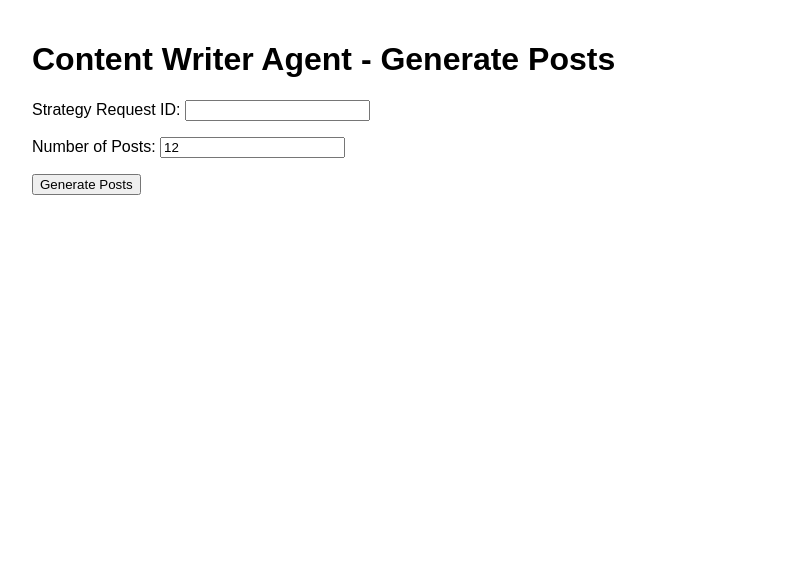
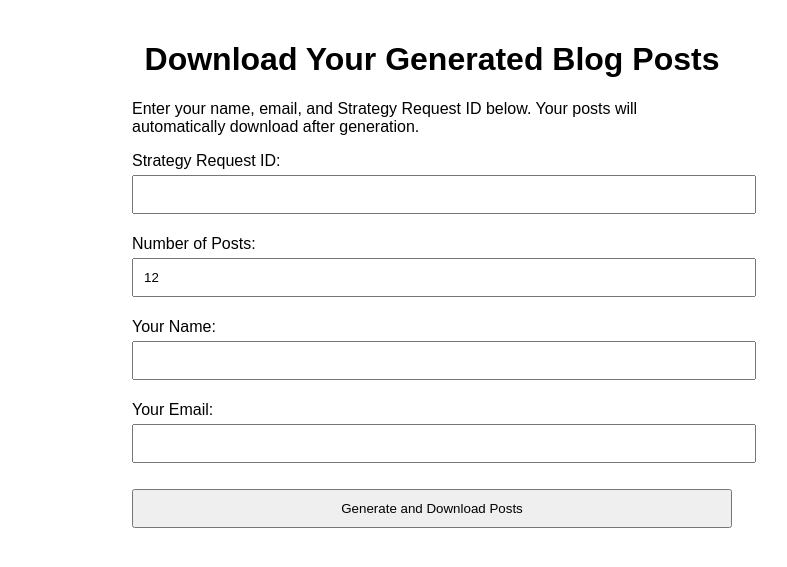
Before and after one commit to techwithwayne/content-strategy-generator-agent, a Django app: page /writer/generate-posts/ in a window 1280 px wide. Shown: the top 567 px of the page, without its empty margins (208-995 px from the left). Run offline with Django 5.2, Linux system fonts and the light colour scheme.

Commit message:
Finalize AI Agents system with .docx export

```diff
--- a/content_writer_agent/forms.py
+++ b/content_writer_agent/forms.py
@@ -3,3 +3,5 @@ from django import forms
 class GeneratePostsForm(forms.Form):
     strategy_id = forms.IntegerField(label="Strategy Request ID")
     number_of_posts = forms.IntegerField(label="Number of Posts", initial=12)
+    name = forms.CharField(label="Your Name", max_length=100)
+    email = forms.EmailField(label="Your Email")
--- a/content_writer_agent/templates/content_writer_agent/generate_posts.html
+++ b/content_writer_agent/templates/content_writer_agent/generate_posts.html
@@ -1,33 +1,20 @@
 <!DOCTYPE html>
 <html>
 <head>
-    <title>Content Writer Agent - Generate Posts</title>
+    <title>Download Your Generated Blog Posts</title>
     <style>
-        body { font-family: sans-serif; max-width: 800px; margin: auto; padding: 20px; }
-        .post { border: 1px solid #ddd; padding: 10px; margin: 10px 0; background: #fafafa; }
-        .post h2 { margin-top: 0; }
+        body { font-family: sans-serif; max-width: 600px; margin: auto; padding: 20px; }
+        input, button { width: 100%; padding: 10px; margin: 5px 0; }
+        h1 { text-align: center; }
     </style>
 </head>
 <body>
-    <h1>Content Writer Agent - Generate Posts</h1>
+    <h1>Download Your Generated Blog Posts</h1>
+    <p>Enter your name, email, and Strategy Request ID below. Your posts will automatically download after generation.</p>
     <form method="post">
         {% csrf_token %}
         {{ form.as_p }}
-        <button type="submit">Generate Posts</button>
+        <button type="submit">Generate and Download Posts</button>
     </form>
-
-    {% if posts %}
-        <h2>Generated Posts:</h2>
-        {% for post in posts %}
-            <div class="post">
-                {% if post.title %}
-                    <h2>{{ post.title }}</h2>
-                    <div>{{ post.content|safe }}</div>
-                {% else %}
-                    <p>{{ post }}</p>
-                {% endif %}
-            </div>
-        {% endfor %}
-    {% endif %}
 </body>
 </html>
--- a/content_writer_agent/views.py
+++ b/content_writer_agent/views.py
@@ -1,36 +1,66 @@
 import os
-import re
+from io import BytesIO
 from django.shortcuts import render, get_object_or_404
+from django.http import HttpResponse
 from openai import OpenAI
 from markdown import markdown
-from .models import PostDraft
+from bs4 import BeautifulSoup
+from docx import Document
+from docx.shared import Pt
 from .forms import GeneratePostsForm
 from content_agent.models import StrategyRequest
 
 client = OpenAI(api_key=os.getenv("OPENAI_API_KEY"))
 
 def generate_posts(request):
-    posts = None
-
     if request.method == 'POST':
         form = GeneratePostsForm(request.POST)
         if form.is_valid():
             strategy_id = form.cleaned_data['strategy_id']
             number_of_posts = form.cleaned_data['number_of_posts']
+            name = form.cleaned_data['name']
+            email = form.cleaned_data['email']
+
             strategy = get_object_or_404(StrategyRequest, id=strategy_id)
 
-            # Extract titles from the strategy.result using regex or splitting
-            titles = re.findall(r'\d+\.\s*(.*)', strategy.result)
-            titles = titles[:number_of_posts]  # Limit to desired number of posts
+            print("\n===== GENERATE POSTS WITH MARKDOWN PROCESSING FOR .DOCX STARTED =====")
 
-            generated_posts = []
+            import re
+            titles = re.findall(r'^\s*\d+\.\s+(.*)', strategy.result, flags=re.MULTILINE)
+            print("EXTRACTED TITLES:", titles)
 
-            for title in titles:
+            if not titles:
+                fallback_titles = []
+                for line in strategy.result.splitlines():
+                    line = line.strip()
+                    if (
+                        line and
+                        len(line) < 120 and
+                        not line.lower().startswith(("cta", "month")) and
+                        not line.endswith(":") and
+                        line[0].isalpha()
+                    ):
+                        fallback_titles.append(line)
+                titles = fallback_titles
+                print("FALLBACK TITLES:", titles)
+
+            if not titles:
+                titles = ["Local SEO Tips for Cedar Rapids Businesses"]
+                print("USING DEFAULT TITLE:", titles)
+
+            titles = titles[:number_of_posts]
+            print(f"TITLES TO GENERATE ({len(titles)}):", titles)
+
+            doc = Document()
+            doc.add_heading(f'Blog Posts for {name}', 0)
+            doc.add_paragraph(f'Generated for: {email}\n')
+
+            for idx, title in enumerate(titles, start=1):
                 prompt = (
                     f"Write a detailed, SEO-friendly blog post draft (~800 words) for the following title:\n"
                     f"Title: {title}\n"
                     f"Ensure the tone matches: {strategy.tone}.\n"
-                    f"The post should be helpful, well-structured, and include headings."
+                    f"The post should be helpful, well-structured with H2 and H3 headings."
                 )
 
                 try:
@@ -42,24 +72,62 @@ def generate_posts(request):
                         ]
                     )
                     content_markdown = response.choices[0].message.content
-                    content_html = markdown(content_markdown)
 
-                    post = PostDraft.objects.create(
-                        strategy=strategy,
-                        title=title,
-                        content=content_html
-                    )
-                    generated_posts.append(post)
+                    # Convert Markdown to HTML
+                    html_content = markdown(content_markdown)
+                    soup = BeautifulSoup(html_content, "html.parser")
+
+                    # Insert into docx with basic formatting
+                    doc.add_heading(f"{idx}. {title}", level=1)
+
+                    for element in soup.contents:
+                        if element.name == 'h1':
+                            doc.add_heading(element.get_text(strip=True), level=1)
+                        elif element.name == 'h2':
+                            doc.add_heading(element.get_text(strip=True), level=2)
+                        elif element.name == 'h3':
+                            doc.add_heading(element.get_text(strip=True), level=3)
+                        elif element.name == 'ul':
+                            for li in element.find_all('li'):
+                                p = doc.add_paragraph(style='ListBullet')
+                                p.add_run(li.get_text(strip=True))
+                        elif element.name == 'ol':
+                            for li in element.find_all('li'):
+                                p = doc.add_paragraph(style='ListNumber')
+                                p.add_run(li.get_text(strip=True))
+                        elif element.name == 'p':
+                            doc.add_paragraph(element.get_text(strip=True))
+                        elif element.name == 'blockquote':
+                            p = doc.add_paragraph(element.get_text(strip=True))
+                            p.style.font.italic = True
+                        else:
+                            if element.string and element.string.strip():
+                                doc.add_paragraph(element.string.strip())
+
+                    print(f"[{idx}] Post generated for title: {title}")
 
                 except Exception as e:
-                    generated_posts.append(f"Error generating post for {title}: {str(e)}")
+                    error_msg = f"Error generating post for '{title}': {str(e)}"
+                    doc.add_heading(f"{idx}. {title}", level=1)
+                    doc.add_paragraph(error_msg)
+                    print(error_msg)
 
-            posts = generated_posts
+            # Prepare file for download
+            file_stream = BytesIO()
+            doc.save(file_stream)
+            file_stream.seek(0)
+
+            safe_name = name.replace(" ", "_")
+            response = HttpResponse(
+                file_stream.getvalue(),
+                content_type='application/vnd.openxmlformats-officedocument.wordprocessingml.document'
+            )
+            response['Content-Disposition'] = f'attachment; filename="{safe_name}_blog_posts.docx"'
+            return response
 
     else:
         form = GeneratePostsForm()
 
     return render(request, 'content_writer_agent/generate_posts.html', {
-        'form': form,
-        'posts': posts
+        'form': form
     })
```
Also changed, not shown: db.sqlite3.
